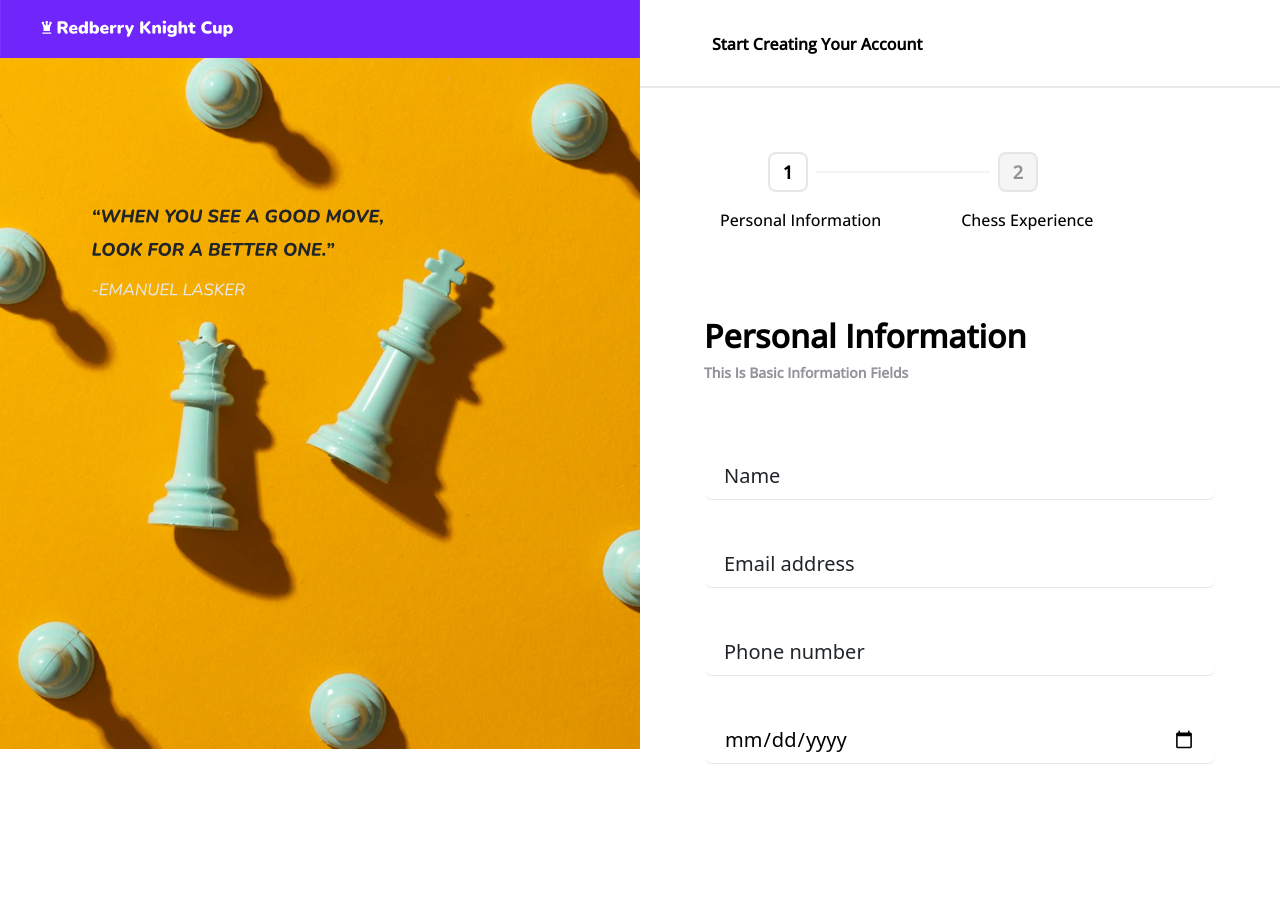
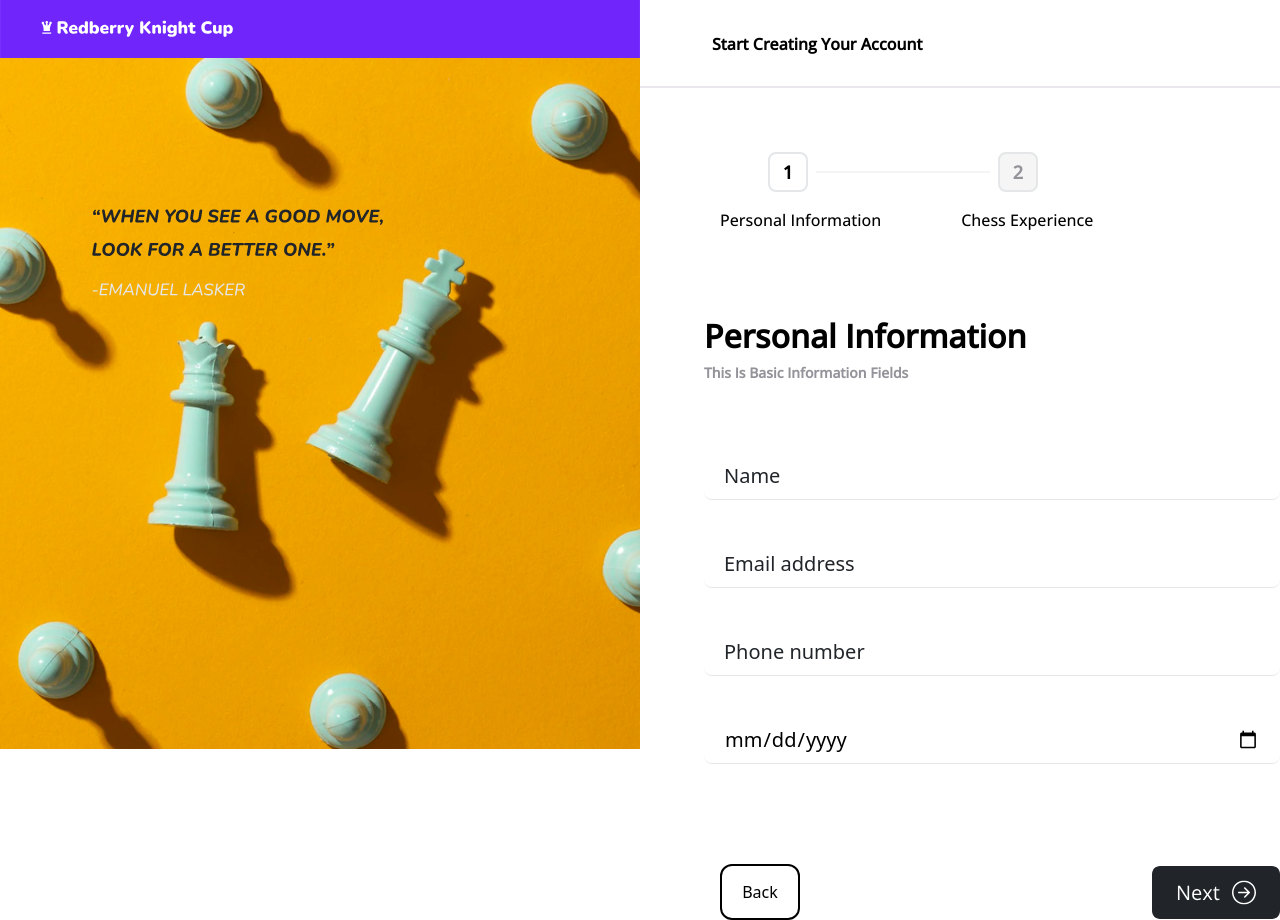
Before and after one commit to LJ1319/redberry-knight-cup, a React (Create React App) app: page /personal-experience in a window 1280 px wide. Before the commit the page ends 800 px from the top, so only its background shows below. Built offline with nearby package versions, Linux system fonts and the light colour scheme.

Commit message:
add minor style changes

```diff
--- a/src/components/HomePage/HomePageContent.jsx
+++ b/src/components/HomePage/HomePageContent.jsx
@@ -18,7 +18,7 @@ const StartingPageContent = () => {
           </h1>
         </div>
         <div className='ml-20 mt-20 w-48 h-14'>
-          <button className='hover:border-4 rounded-xl border-redberrypurple'>
+          <button className='hover:border-4 hover:rounded-xl hover:border-redberrypurple'>
             <Link to='/personal-experience'>
               <img src={GetStarted} alt="Get Started Right Arrow" />
             </Link>
--- a/src/components/PersonalExperiencePage/PersonalExperienceForm.jsx
+++ b/src/components/PersonalExperiencePage/PersonalExperienceForm.jsx
@@ -1,11 +1,11 @@
 const PersonalExperienceForm = () => {
   return (
     <div className="flex ml-16 mt-12">
-      <form className="w-full max-w-lg">
-        <input type="text" id="name" required className="w-full h-12 my-5 p-5 text-xl border-b rounded-lg placeholder:text-redberryblack hover:bg-redberrywhite hover:text-redberrypale focus:bg-redberrygreysh focus:outline-none" placeholder="Name" />
-        <input type="email" id="email" required className="w-full h-12 my-5 p-5 text-xl border-b rounded-lg placeholder:text-redberryblack hover:bg-redberrywhite hover:text-redberrypale focus:bg-redberrygreysh focus:outline-none" placeholder="Email address" />
-        <input type="text" id="phone" required className="w-full h-12 my-5 p-5 text-xl border-b rounded-lg placeholder:text-redberryblack hover:bg-redberrywhite hover:text-redberrypale focus:bg-redberrygreysh focus:outline-none" placeholder="Phone number" />
-        <input type="date" id="date" required className="w-full h-12 my-5 p-5 text-xl border-b rounded-lg placeholder:text-redberryblack hover:bg-redberrywhite hover:text-redberrypale focus:bg-redberrygreysh focus:outline-none" placeholder="Date of birth" />
+      <form className="w-full max-w-2xl">
+        <input type="text" id="name" required className="w-full h-12 my-5 p-5 text-xl border-b rounded-lg placeholder:text-redberryblack placeholder:hover:text-redberrypale hover:bg-redberrywhite  focus:bg-redberrygreysh outline-none placeholder:focus:text-redberryblack" placeholder="Name" />
+        <input type="email" id="email" required className="w-full h-12 my-5 p-5 text-xl border-b rounded-lg placeholder:text-redberryblack placeholder:hover:text-redberrypale hover:bg-redberrywhite  focus:bg-redberrygreysh outline-none placeholder:focus:text-redberryblack" placeholder="Email address" />
+        <input type="text" id="phone" required className="w-full h-12 my-5 p-5 text-xl border-b rounded-lg placeholder:text-redberryblack placeholder:hover:text-redberrypale hover:bg-redberrywhite  focus:bg-redberrygreysh outline-none placeholder:focus:text-redberryblack" placeholder="Phone number" />
+        <input type="date" id="date" required className="w-full h-12 my-5 p-5 text-xl border-b rounded-lg placeholder:text-redberryblack placeholder:hover:text-redberrypale hover:bg-redberrywhite  focus:bg-redberrygreysh focus:outline-none placeholder:focus:text-redberryblack" placeholder="Date of birth" />
       </form>
     </div>
   );
--- a/src/components/PersonalExperiencePage/PersonalExperiencePageContent.jsx
+++ b/src/components/PersonalExperiencePage/PersonalExperiencePageContent.jsx
@@ -7,6 +7,7 @@ import Personal from '../../img/Personal.svg';
 import Header from '../Layout/Header';
 import ProgressBar from '../Layout/ProgressBar';
 import Title from '../Layout/Title';
+import Next from '../../img/next-button.svg';
 
 const PersonalExperiencePageContent = () => {
   return (
@@ -17,6 +18,14 @@ const PersonalExperiencePageContent = () => {
         <ProgressBar />
         <Title />
         <PersonalExperienceForm />
+        <div className='flex justify-between ml-20 mt-20 max-w-2xl h-14'>
+          <button className='w-20 border-2 border-black rounded-xl hover:border-redberrypurple hover:bg-redberrygrey'>Back</button>
+          <button>
+            <Link to='/chess-experience'>
+              <img src={Next} alt="Get Started Right Arrow" className='hover:border-4 hover:rounded-xl hover:border-redberrypurple' />
+            </Link>
+          </button>
+        </div>
       </div>
     </div>
 
--- a/tailwind.config.js
+++ b/tailwind.config.js
@@ -20,12 +20,12 @@ module.exports = {
         redberryblack: '#212529',
         redberrypurple: '#C2A5F9',
         redberrygrey: 'rgba(185, 180, 196, 0.3)',
-        redberrypale: 'rgba(33, 37, 41, 0.5)',
         redberrylightgrey: '#E5E6E8',
         redberrylightsilver: '#F5F5F5',
         redberrydarksilver: '#95939A',
         redberrywhite: '#F8F9FA',
-        redberrygreysh: '#E9ECEF'
+        redberrygreysh: '#E9ECEF',
+        redberrypale: 'rgba(33, 37, 41, 0.5)'
       },
       height: {
         22: '84px'
```
Also changed, not shown: src/img/next-button.svg (added).
